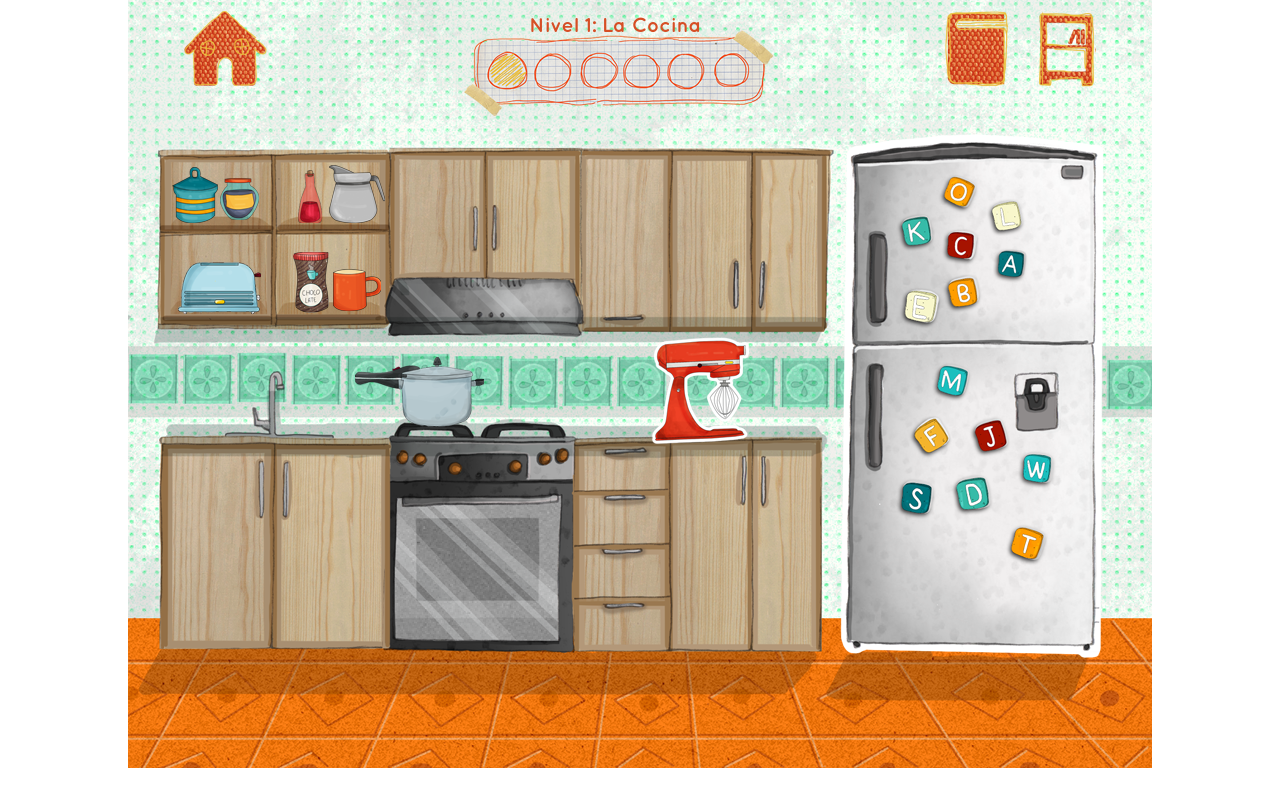
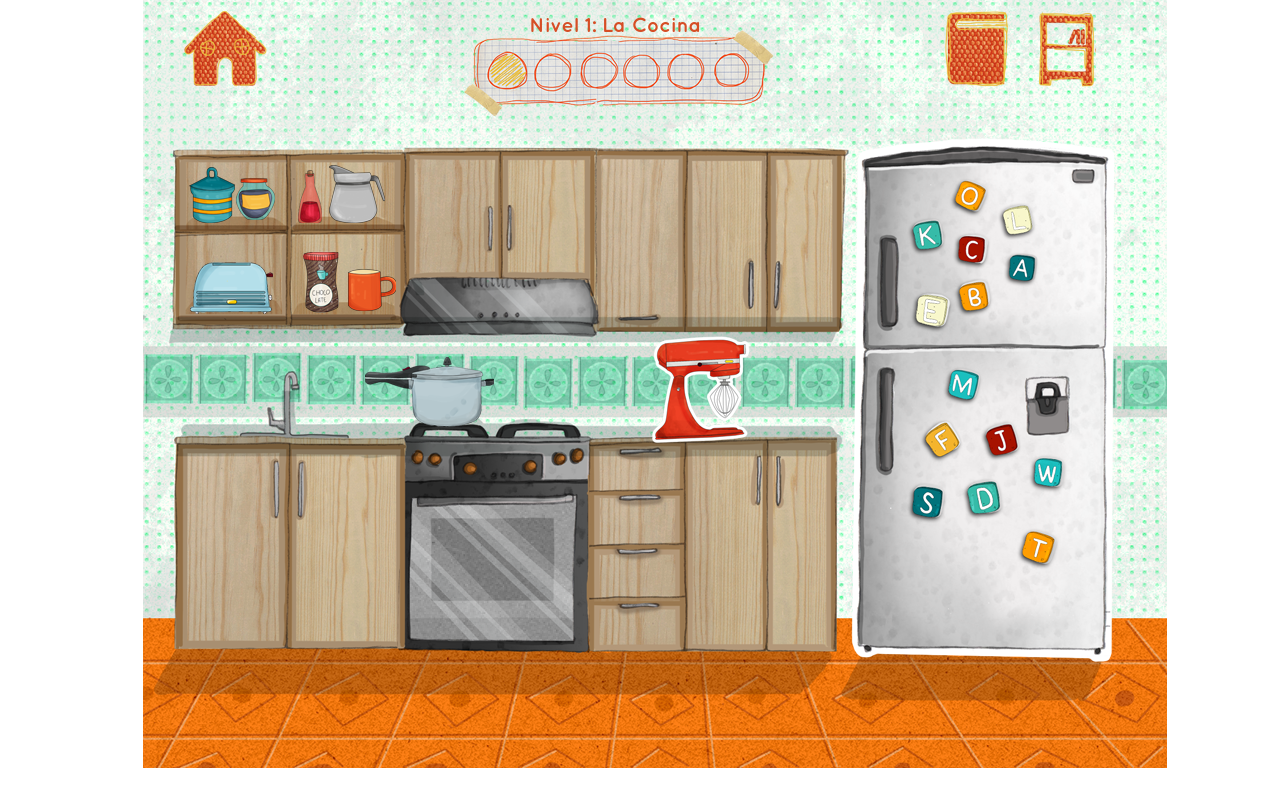
Before and after one commit to painpony/MiCasa, a plain HTML site: page Maquetacion/kitchen.html in a window 1280 px wide. Drawn offline with Linux system fonts and the light colour scheme.

Commit message:
Organizando css y html

```diff
--- a/Maquetacion/sass/_kitchen.scss
+++ b/Maquetacion/sass/_kitchen.scss
@@ -1,14 +1,21 @@
+/* Change the background */
+.kitchen{
+  position: absolute;
+  width: 1024px;
+  height: 768px;
+  background-image: url("../img/bg-kitchen.png");
+}
 
   .fridge{
-    bottom:103px;
-    right:57px;
+    bottom:99px;
+    right:46px;
     width:276px;
     height: 540px;
     background-image: url("../img/kitchen-fridge.png");
   }
 
   .mixer{
-    bottom:321px;
+    bottom:322px;
     right:415px;
     width:103px;
     height:113px;
@@ -17,14 +24,14 @@
 
   .pot{
     bottom:341px;
-    left:212px;
+    left:222px;
     width:129px;
     height: 70px;
     background-image: url("../img/kitchen-pot.png");
   }
   .toaster{
     top:262px;
-    left:35px;
+    left:47px;
     width:83px;
     height: 52px;
     background-image: url("../img/kitchen-toaster.png");
@@ -38,7 +45,7 @@
   }
   .mug{
     top:269px;
-    left:190px;
+    left:205px;
     width:48px;
     height: 42px;
     background-image: url("../img/kitchen-mug.png");
@@ -46,7 +53,7 @@
 
   .chocolate{
     top:250px;
-    left:150px;
+    left:160px;
     width:36px;
     height:63px;
     background-image: url("../img/kitchen-chocolate.png");
@@ -60,14 +67,14 @@
   }
   .small-container{
     top:167px;
-    left:29px;
+    left:46px;
     width:46px;
     height:56px;
     background-image: url("../img/kitchen-container2.png");
   }
   .transparent-small-container{
     top:178px;
-    left:77px;
+    left:93px;
     width:39px;
     height: 42px;
     background-image: url("../img/kitchen-container3.png");
--- a/Maquetacion/sass/main.scss
+++ b/Maquetacion/sass/main.scss
@@ -1,4 +1,3 @@
-
 /* Fonts*/
 
 @font-face {
@@ -66,14 +65,8 @@ $font-titles: 'quicksandbold';
 .container{
   width:1024px !important;
   height:768px !important;
-  background-image: url("../img/bg-kitchen.png");
 }
 
-.kitchen{
-  position: absolute;
-  width: 1024px;
-  height: 768px;
-}
 
 .objects{
   position: absolute;
```
Also changed, not shown: Maquetacion/kitchen.html (+5 -5 lines), Maquetacion/css/main.css.
